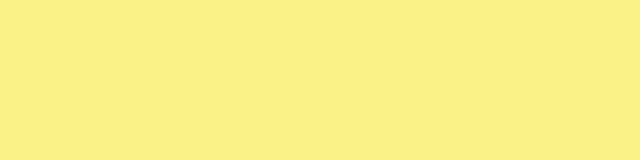
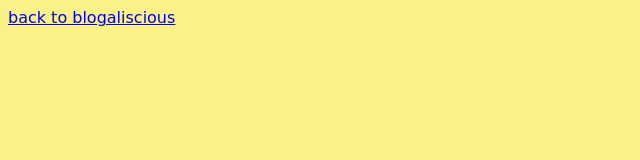
Before and after one commit to russell-gear/russell-gear.github.io, a plain HTML site: page sprint2-cultural.html in a window 1280 px wide. Shown: the whole page, without its empty margins (0-640 px from the left). Drawn offline with Linux system fonts and the light colour scheme.

Commit message:
add back buttons to sprint1 and sprint2

```diff
--- a/sprint2-cultural.html
+++ b/sprint2-cultural.html
@@ -9,6 +9,8 @@
 
     </head>
     <body>
-
+            <div>
+                <a href="index.html">back to blogaliscious</a>
+            </div>
     </body>
 </html>
```
Also changed, not shown: sprint1-cultural.html (+3 -0 lines).
